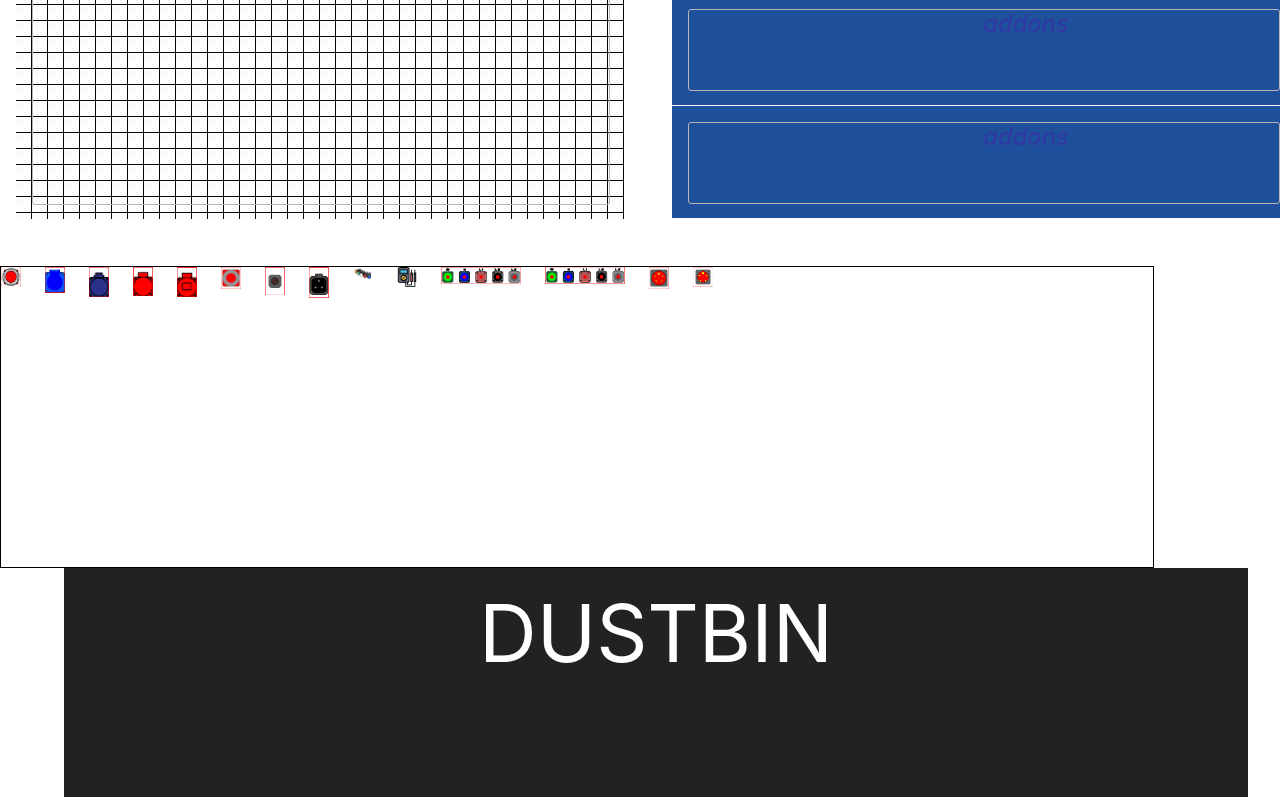
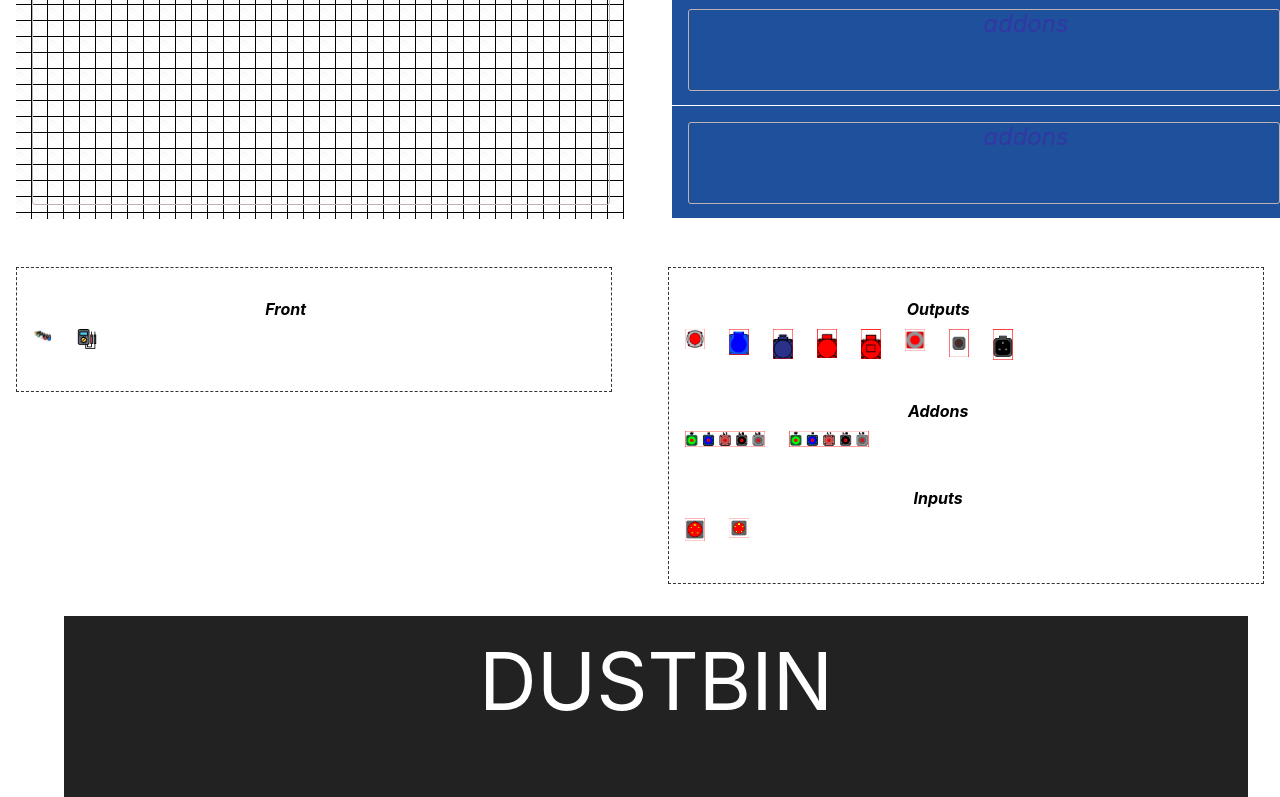
Before and after one commit to aswinvk28/power-distribution-box, a React (Create React App) app: page / in a window 1280 px wide. Shown: the part 475-1272 px from the top of the page. Built offline with nearby package versions, Linux system fonts and the light colour scheme.

Commit message:
styling changes to distribution box

```diff
--- a/src/App.css
+++ b/src/App.css
@@ -136,3 +136,34 @@ body, html, #root {
   font-style: normal;
   font-size: 8px;
 }
+
+.boxes-container-holder-right {
+  float: right;
+  width: 45%;
+  padding: 16px;
+  border: 1px dashed #333;
+}
+
+.boxes-container-holder-left {
+  float: left;
+  width: 45%;
+  padding: 16px;
+  border: 1px dashed #333;
+}
+
+.boxes-container-draggable {
+  padding: 16px;
+  margin-bottom: 16px;
+}
+
+.boxes-container-draggable::before, .boxes-container-draggable::after {
+  content: "";
+  clear: both;
+  display: block;
+}
+
+.boxes-container em {
+  margin-bottom: 10px;
+  display: block;
+  font-weight: bold;
+}
--- a/src/components/Constants.js
+++ b/src/components/Constants.js
@@ -1,6 +1,14 @@
+const ElementType = {
+    OUTPUTS: 'Outputs',
+    FRONTS: 'Front',
+    ADDONS: 'Addons',
+    INPUTS: 'Inputs'
+};
+
 const Constants = {
     useLocalStorage: true,
-    gridSize: 16
+    gridSize: 16,
+    ElementType: ElementType
 };
 
 export default Constants;
--- a/src/components/Container.js
+++ b/src/components/Container.js
@@ -111,33 +111,33 @@ export const Container = ({ snapToGrid }) => {
     ]);
     const [boxes, setBoxes] = useState([
         { name: 'Plugs@1', type: ItemTypes.PLUGS_1, uniqid: null,
-        distribution: null, left: 0, top: 0, index: 0, image: 'images/dist_box/Output-Plug-1.png' },
+        distribution: null, left: 0, top: 0, index: 0, image: 'images/dist_box/Output-Plug-1.png', element_type: Constants.ElementType.OUTPUTS },
         { name: 'Plugs@2', type: ItemTypes.PLUGS_2, uniqid: null,
-        distribution: null, left: 0, top: 0, index: 0, image: 'images/dist_box/Output-Plug-2.png' },
+        distribution: null, left: 0, top: 0, index: 0, image: 'images/dist_box/Output-Plug-2.png', element_type: Constants.ElementType.OUTPUTS },
         { name: 'Plugs@3', type: ItemTypes.PLUGS_3, uniqid: null,
-        distribution: null, left: 0, top: 0, index: 0, image: 'images/dist_box/Output-Plug-3.png' },
+        distribution: null, left: 0, top: 0, index: 0, image: 'images/dist_box/Output-Plug-3.png', element_type: Constants.ElementType.OUTPUTS },
         { name: 'Plugs@4', type: ItemTypes.PLUGS_4, uniqid: null,
-        distribution: null, left: 0, top: 0, index: 0, image: 'images/dist_box/Output-Plug-4.png' },
+        distribution: null, left: 0, top: 0, index: 0, image: 'images/dist_box/Output-Plug-4.png', element_type: Constants.ElementType.OUTPUTS },
         { name: 'Plugs@5', type: ItemTypes.PLUGS_5, uniqid: null,
-        distribution: null, left: 0, top: 0, index: 0, image: 'images/dist_box/Output-Plug-5.png' },
+        distribution: null, left: 0, top: 0, index: 0, image: 'images/dist_box/Output-Plug-5.png', element_type: Constants.ElementType.OUTPUTS },
         { name: 'Sockets@1', type: ItemTypes.SOCKETS_1, uniqid: null,
-        distribution: null, left: 0, top: 0, index: 1, image: 'images/dist_box/Output-Socket-1.png' },
+        distribution: null, left: 0, top: 0, index: 1, image: 'images/dist_box/Output-Socket-1.png', element_type: Constants.ElementType.OUTPUTS },
         { name: 'Sockets@2', type: ItemTypes.SOCKETS_2, uniqid: null,
-        distribution: null, left: 0, top: 0, index: 1, image: 'images/dist_box/Output-Socket-2.png' },
+        distribution: null, left: 0, top: 0, index: 1, image: 'images/dist_box/Output-Socket-2.png', element_type: Constants.ElementType.OUTPUTS },
         { name: 'Sockets@3', type: ItemTypes.SOCKETS_3, uniqid: null,
-        distribution: null, left: 0, top: 0, index: 1, image: 'images/dist_box/Output-Socket-3.png' },
+        distribution: null, left: 0, top: 0, index: 1, image: 'images/dist_box/Output-Socket-3.png', element_type: Constants.ElementType.OUTPUTS },
         { name: 'Pilot-Lights', type: ItemTypes.PILOT_LIGHTS, uniqid: null,
-        distribution: null, left: 0, top: 0, index: 2, image: 'images/dist_box/pilot-lights.jpg' },
+        distribution: null, left: 0, top: 0, index: 2, image: 'images/dist_box/pilot-lights.jpg', element_type: Constants.ElementType.FRONTS },
         { name: 'Multimeter', type: ItemTypes.MULTIMETER, uniqid: null,
-        distribution: null, left: 0, top: 0, index: 3, image: 'images/dist_box/multimeter.png' },
+        distribution: null, left: 0, top: 0, index: 3, image: 'images/dist_box/multimeter.png', element_type: Constants.ElementType.FRONTS },
         { name: 'Live-Pins-Input', type: ItemTypes.LIVE_PINS_INPUT, uniqid: null,
-        distribution: null, left: 0, top: 0, index: 4, image: 'images/dist_box/Live-Pins-Inputs.png' },
+        distribution: null, left: 0, top: 0, index: 4, image: 'images/dist_box/Live-Pins-Inputs.png', element_type: Constants.ElementType.ADDONS },
         { name: 'Loop-Through', type: ItemTypes.LIVE_PINS_OUTPUT, uniqid: null,
-        distribution: null, left: 0, top: 0, index: 5, image: 'images/dist_box/Live-Pins-Outputs.png' },
+        distribution: null, left: 0, top: 0, index: 5, image: 'images/dist_box/Live-Pins-Outputs.png', element_type: Constants.ElementType.ADDONS },
         { name: 'Pins-Input@1', type: ItemTypes.PINS_INPUT_1, uniqid: null,
-        distribution: null, left: 0, top: 0, index: 4, image: 'images/dist_box/Inputs-Pin-1.png' },
+        distribution: null, left: 0, top: 0, index: 4, image: 'images/dist_box/Inputs-Pin-1.png', element_type: Constants.ElementType.INPUTS },
         { name: 'Pins-Input@2', type: ItemTypes.PINS_INPUT_2, uniqid: null,
-        distribution: null, left: 0, top: 0, index: 5, image: 'images/dist_box/Inputs-Pin-2.png' },
+        distribution: null, left: 0, top: 0, index: 5, image: 'images/dist_box/Inputs-Pin-2.png', element_type: Constants.ElementType.INPUTS },
     ]);
     const [droppedBoxNames, setDroppedBoxNames] = useState([]);
     function isDropped(boxName) {
@@ -203,14 +203,36 @@ export const Container = ({ snapToGrid }) => {
 
     // render the draggable box
     function renderBox(item, index) {
-        return (<DraggableBox key={index} id={index}
+        return (<div className="draggable-box-container">
+            <DraggableBox key={index} id={index}
             name={item.name} type={item.type}
             uniqid={item.uniqid}
             distribution={item.distribution}
             image={item.image}
             isDropped={isDropped(item.name)}
-        {...item} />)
+            {...item} />
+        </div>)
     }
+
+    let element_outputs = [], element_fronts = [], element_addons = [], element_inputs = [];
+    boxes.map((item, index) => {
+        switch(item.element_type) {
+            case Constants.ElementType.OUTPUTS:
+                element_outputs.push([item, index]);
+                break;
+            case Constants.ElementType.FRONTS:
+                element_fronts.push([item, index]);
+                break;
+            case Constants.ElementType.ADDONS:
+                element_addons.push([item, index]);
+                break;
+            case Constants.ElementType.INPUTS:
+                element_inputs.push([item, index]);
+                break;
+            default:
+                break;
+        }
+    })
 
     return (<div className="AppInnerContainer">
     <div style={{ overflow: 'hidden', clear: 'both' }}>
@@ -223,11 +245,52 @@ export const Container = ({ snapToGrid }) => {
         </div>
     </div>
 
+    <div className="boxes-container-draggable">
+
+        <div className="boxes-container-holder-left">
             <div drop={drop} style={{ overflow: 'hidden', clear: 'both', marginTop: "15px", width: "90%",
-    height: 300, border: '1px solid black', position: 'relative' }} className="boxes-container">
-        {boxes.map((item, index) => (
-            renderBox(item, index)
-        ))}
+            position: 'relative' }} className="boxes-container">
+                <em>{element_fronts[0][0].element_type}</em>
+                {
+                    element_fronts.map((element, index) => (
+                        renderBox(element[0], element[1])
+                    ))
+                }
+            </div>
+        </div>
+
+        <div className="boxes-container-holder-right">
+            <div drop={drop} style={{ overflow: 'hidden', clear: 'both', marginTop: "15px", width: "90%",
+            position: 'relative' }} className="boxes-container">
+                <em>{element_outputs[0][0].element_type}</em>
+                {
+                    element_outputs.map((element, index) => (
+                        renderBox(element[0], element[1])
+                    ))
+                }
+            </div>
+
+            <div drop={drop} style={{ overflow: 'hidden', clear: 'both', marginTop: "15px", width: "90%",
+            position: 'relative' }} className="boxes-container">
+                <em>{element_addons[0][0].element_type}</em>
+                {
+                    element_addons.map((element, index) => (
+                        renderBox(element[0], element[1])
+                    ))
+                }
+            </div>
+
+            <div drop={drop} style={{ overflow: 'hidden', clear: 'both', marginTop: "15px", width: "90%",
+            position: 'relative' }} className="boxes-container">
+                <em>{element_inputs[0][0].element_type}</em>
+                {
+                    element_inputs.map((element, index) => (
+                        renderBox(element[0], element[1])
+                    ))
+                }
+            </div>
+        </div>
+
     </div>
 
     {dustbins.map(({accepts}, num) => (
--- a/src/components/Distribution.js
+++ b/src/components/Distribution.js
@@ -101,7 +101,7 @@ export const Distribution = ({ accept, lastDroppedItem, totalDroppedItems, e_nam
         return { mouseX: x, mouseY: y }
     }
 
-    return (<div ref={drop} style={{ ...style, backgroundColor }} className={e_name}>
+    return (<div style={{ ...style, backgroundColor }} className={e_name}>
 			<em style={{position: 'absolute', fontSize: '24px', color: 'rgb(50, 55, 165)'}}>
             {e_name.indexOf("addons") > -1 ? 'addons' : ''}
             {e_name.indexOf("inputs") > -1 ? 'inputs' : ''}
@@ -110,7 +110,7 @@ export const Distribution = ({ accept, lastDroppedItem, totalDroppedItems, e_nam
 
             {$elem}
 
-            <div className="distribution_container">
+            <div ref={drop} className="distribution_container">
                 {
                     totalDroppedItems.map(({name, type, uniqid, distribution, image}, index) =>  {
                         return (
```
Lines whose indentation alone changed are shown as unchanged.
